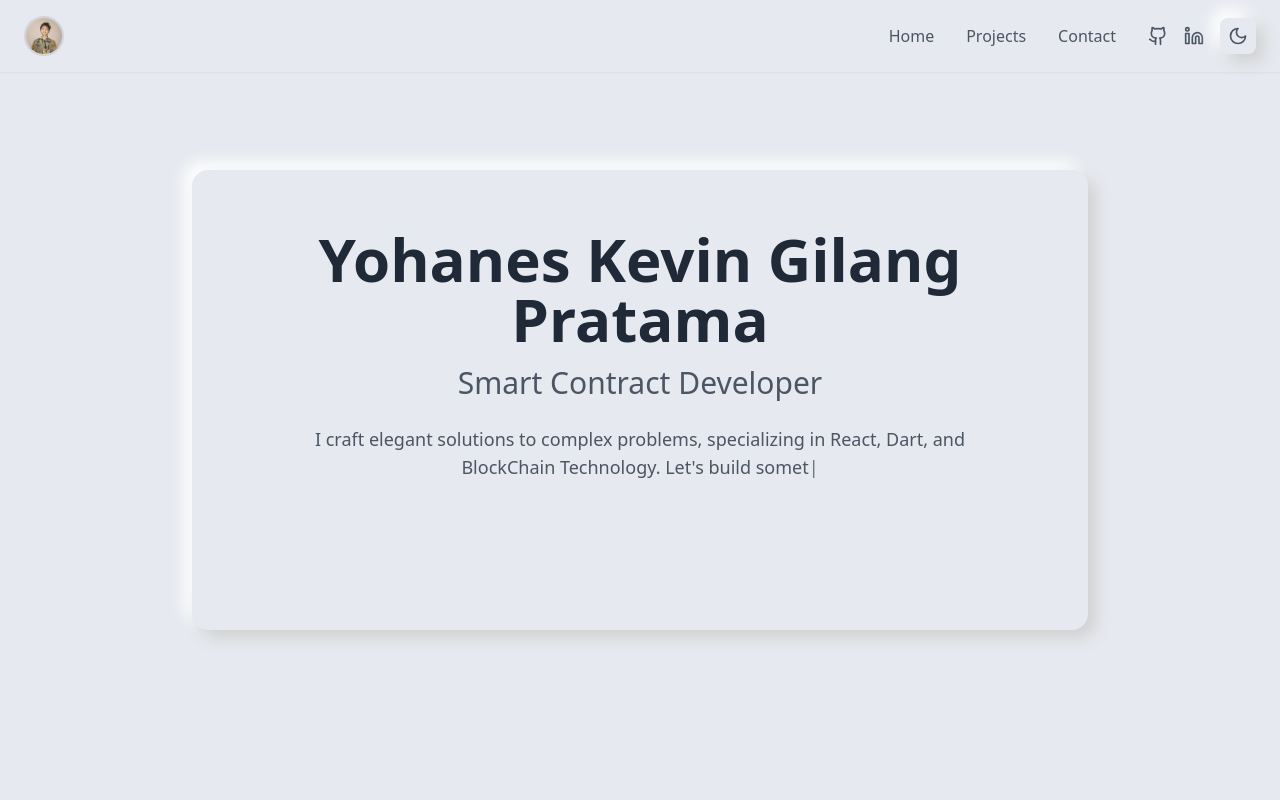
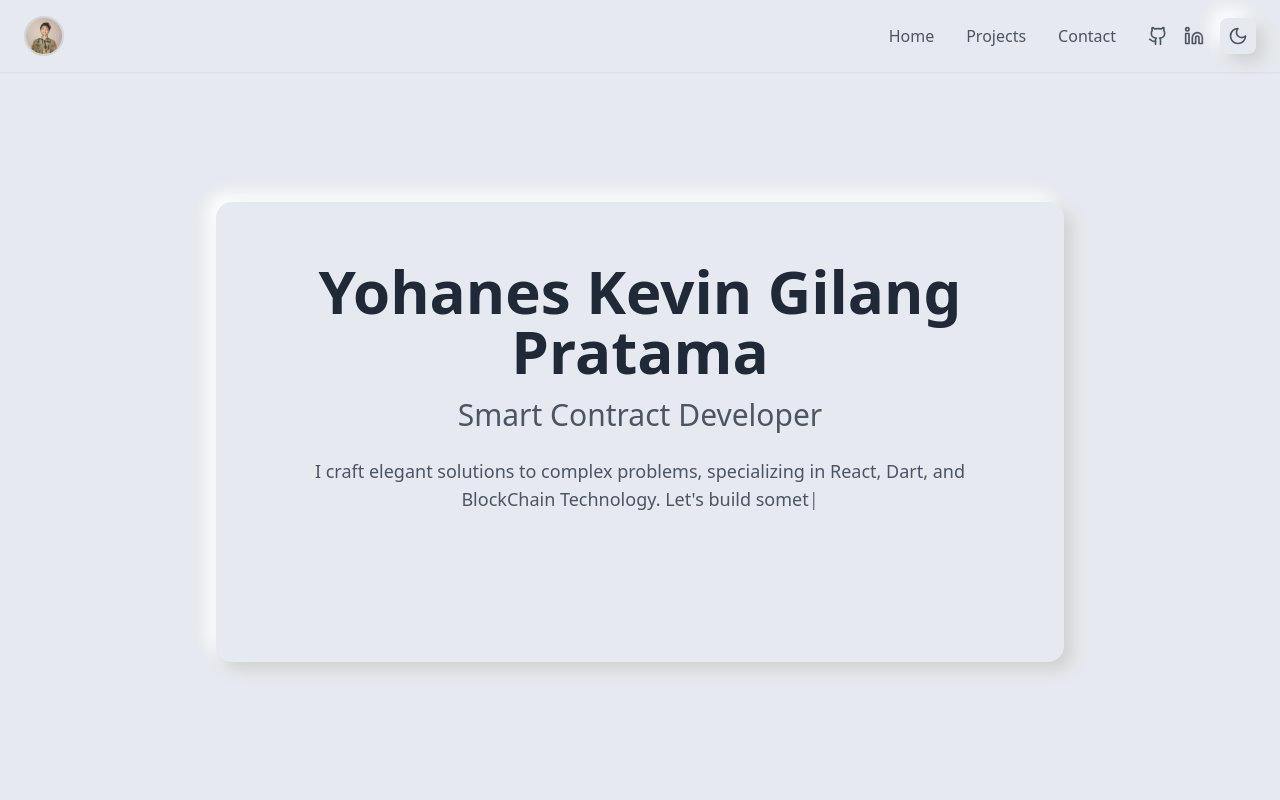
Before and after one commit to Kevin5621/yohanes-kevin-portofolio, a React (Vite) app: page / in a window 1280 px wide. Shown: the top 800 px of the page. Built offline with nearby package versions, Linux system fonts and the light colour scheme.

Commit message:
fix - hero padding

```diff
--- a/src/components/Hero.tsx
+++ b/src/components/Hero.tsx
@@ -29,10 +29,10 @@ const Hero = () => {
   }, []);
 
   return (
-    <section id="home" className="min-h-screen flex items-center justify-center bg-gray-100 dark:bg-dark px-4 sm:px-6 transition-colors duration-200">
-      <div className="w-full max-w-4xl mx-auto text-center">
+    <section id="home" className="min-h-screen flex items-center justify-center bg-gray-100 dark:bg-dark transition-colors duration-200">
+      <div className="w-full max-w-4xl mx-auto text-center pt-16 sm:pt-15 px-4 sm:px-6 flex items-center min-h-screen">
         <div
-          className={`w-full min-h-[520px] sm:min-h-[460px] p-6 sm:p-8 rounded-2xl transform transition-all duration-1000 ease-out
+          className={`w-full min-h-[520px] sm:min-h-[460px] p-6 sm:p-8 rounded-2xl transform transition-all duration-1000 ease-out my-auto
             ${isPressed ? 'scale-[0.98] shadow-neumorph-inset dark:shadow-neumorph-dark-inset' :
               cardVisible ? 'scale-100 opacity-100 shadow-neumorph dark:shadow-neumorph-dark' : 'scale-95 opacity-0 shadow-none'}
             cursor-pointer relative bg-gray-100 dark:bg-dark`}
```
